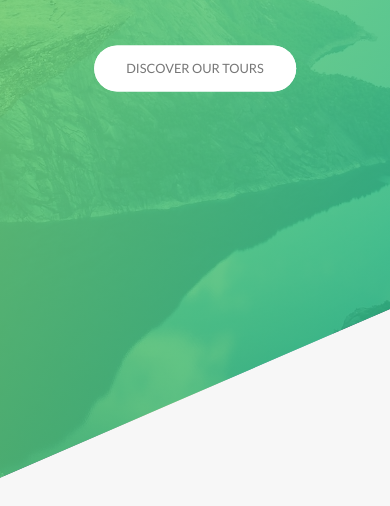
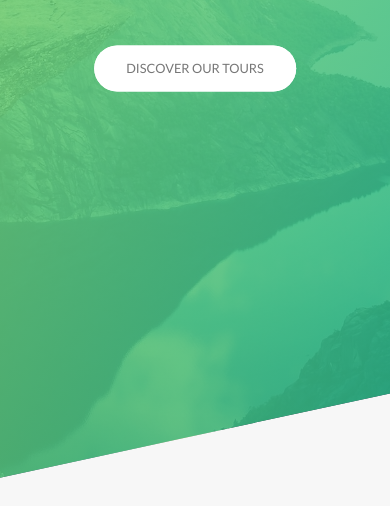
Before and after one commit to dterrones4/Natours, a website: page index.html in a window 390 px wide. Shown: the part 324-830 px from the top of the page. Drawn offline with Linux system fonts and the light colour scheme.

Commit message:
added more media queries for reponsive design

```diff
--- a/sass/layout/_footer.scss
+++ b/sass/layout/_footer.scss
@@ -3,6 +3,10 @@
 	padding: 10rem 0;
 	font-size: 1.4rem;
 	color: $color-grey-light-1;
+
+	@include respond(tab-port){
+		padding: 8rem 0;
+	}
 
 	&__logo-box{
 		text-align: center;
@@ -18,6 +22,11 @@
 		border-top: 1px solid $color-grey-dark;
 		padding-top: 2rem;
 		display: inline-block;
+
+		@include respond(tab-port){
+			width: 100%;
+			text-align: center;
+		}
 	}
 
 	&__list{
@@ -56,5 +65,10 @@
 		padding-top: 2rem;
 		width: 80%;
 		float: right;
+
+		@include respond(tab-port){
+			width: 100%;
+			float: none;
+		}
 	}
 }
--- a/sass/layout/_grid.scss
+++ b/sass/layout/_grid.scss
@@ -8,6 +8,11 @@
 		@include respond(tab-port){
 			margin-bottom: $gutter-vertical-small;
 		}
+	}
+
+	@include respond(tab-port){
+		max-width: 50rem;
+		padding: 0 3rem;
 	}
 
 	@include clearfix;
--- a/sass/layout/_header.scss
+++ b/sass/layout/_header.scss
@@ -10,6 +10,12 @@
 	position: relative;
 	-webkit-clip-path: polygon(0 0, 100% 0%, 100% 75vh, 0 100%);
 	clip-path: polygon(0 0, 100% 0%, 100% 75vh, 0 100%);
+
+	@include respond(phone){
+		-webkit-clip-path: polygon(0 0, 100% 0%, 100% 85vh, 0 100%);
+		clip-path: polygon(0 0, 100% 0%, 100% 85vh, 0 100%);
+
+	}
 
 	&__logo-box{
 		position: absolute;
--- a/sass/layout/_navigation.scss
+++ b/sass/layout/_navigation.scss
@@ -16,6 +16,16 @@
 		box-shadow: 0 1rem 3rem rgba($color-black, .1);
 		text-align: center;
 		cursor: pointer;
+
+		@include respond(tab-port){
+			top: 4rem;
+			right: 4rem;
+		}
+
+		@include respond(phone){
+			top: 3rem;
+			right: 3rem;
+		}
 	}
 
 	&__background{
@@ -29,7 +39,15 @@
 		z-index: 1000;
 		transition: transform .8s cubic-bezier(.86, 0, .07, 1);
 
-		//transform: scale(80);
+		@include respond(tab-port){
+			top: 4.5rem;
+			right: 4.5rem;
+		}
+
+		@include respond(phone){
+			top: 3.5rem;
+			right: 3.5rem;
+		}
 	}
 
 	&__nav{
```
Also changed, not shown: css/style.css.
